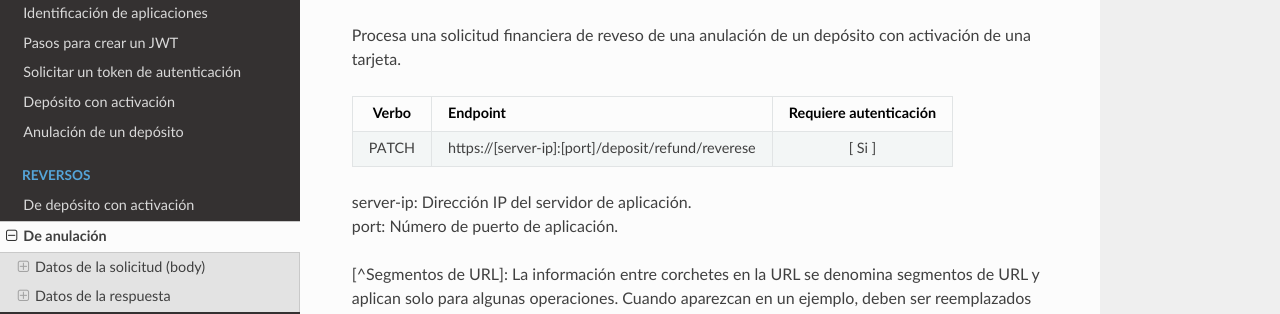
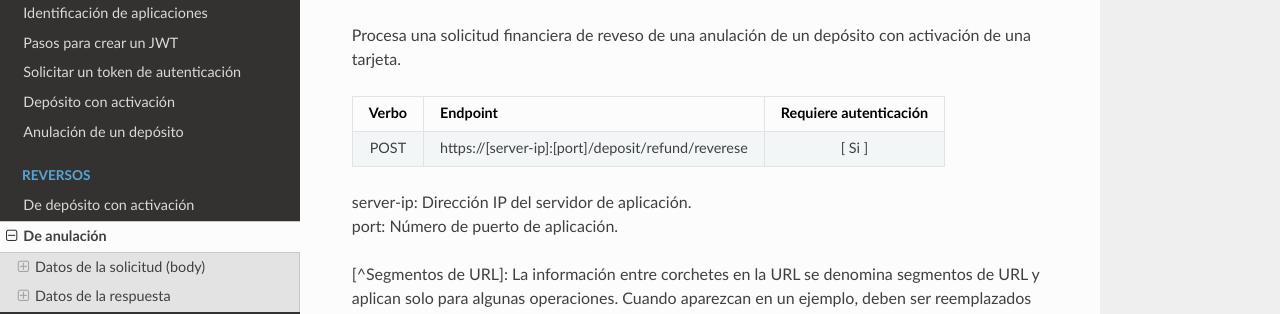
Before and after one commit to Picasso-api/Evertec-API, an MkDocs documentation site: the page built from docs/DepositRefundReverse.md, in a window 1280 px wide and 900 px high. Shown: the part 136-450 px from the top of the window. Built offline with MkDocs 1.6.1, drawn with Linux system fonts in a browser that asks for light colours; nearby versions of some CDN libraries.

Commit message:
Update DepositRefundReverse.md

```diff
--- a/docs/DepositRefundReverse.md
+++ b/docs/DepositRefundReverse.md
@@ -4,7 +4,7 @@ Procesa una solicitud financiera de reveso de una anulación de un depósito con
 
 | Verbo | Endpoint                                      | Requiere autenticación |
 | :---: | --------------------------------------------- | :--------------------: |
-| PATCH  | https://[server-ip]:[port]/deposit/refund/reverese    |          [ Si ]        |
+| POST  | https://[server-ip]:[port]/deposit/refund/reverese    |          [ Si ]        |
 
 server-ip: Dirección IP del servidor de aplicación.
 port: Número de puerto de aplicación.
```
